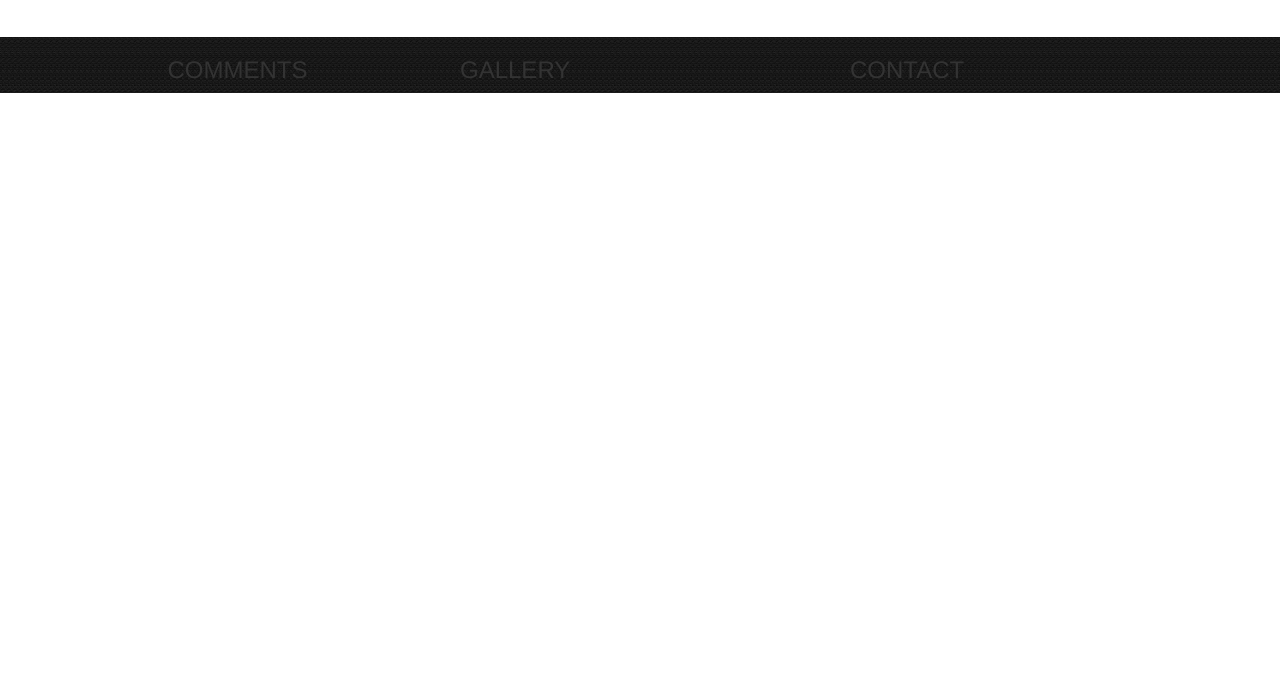
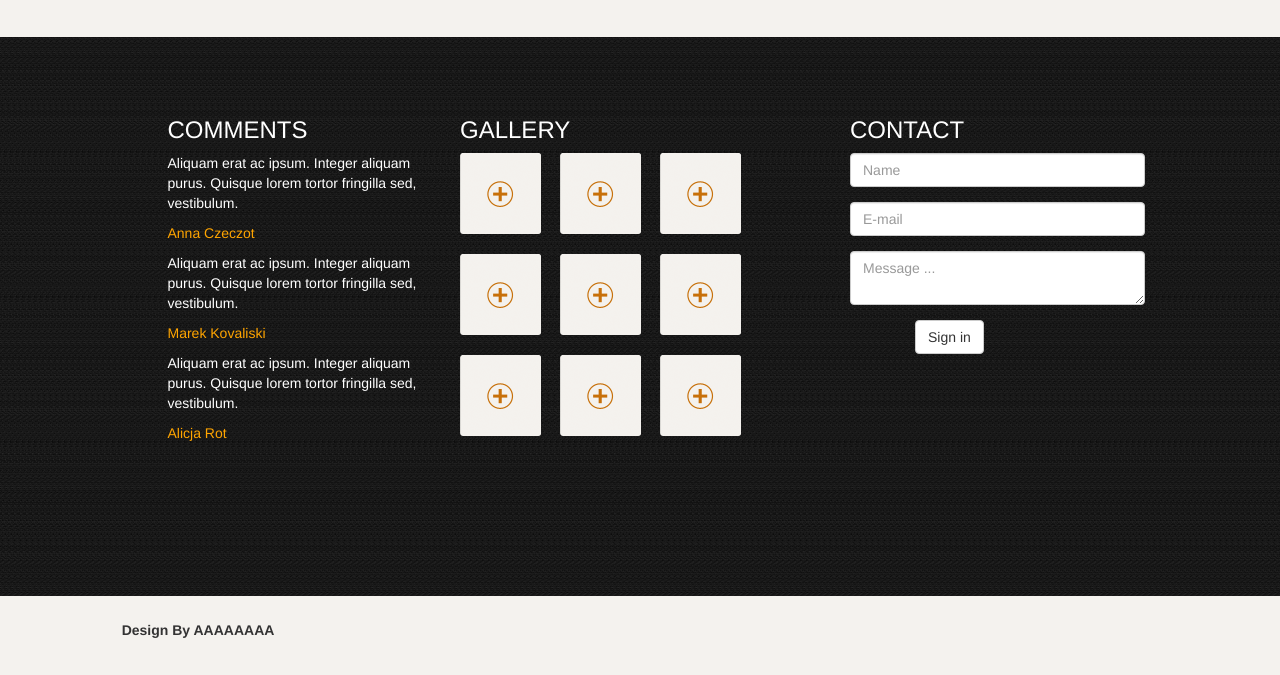
Before and after one commit to CasaMare/practice, a plain HTML site: page index.html in a window 1280 px wide. Shown: the part 1521-2196 px from the top of the page. Before the commit the page ends 1614 px from the top, so only its background shows below. Drawn offline with nearby package versions, Linux system fonts and the light colour scheme.

Commit message:
main site is ready

```diff
--- a/index.html
+++ b/index.html
@@ -103,12 +103,12 @@
                 <div class="row container-fluid button-page">
                     <div class="col-md-12">
                         <ul class="list-inline">
-                            <li><a href="#"><img class="img-responsive" src="img/first-page.jpg"/></a></li>
-                            <li><a href="#"><img class="img-responsive" src="img/second-page.jpg"/></a></li>
-                            <li><a href="#"><img class="img-responsive" src="img/third-page.jpg"/></a></li>
+                            <li><a href="#"><img class="img-responsive" src="img/1.png"/></a></li>
+                            <li><a href="#"><img class="img-responsive" src="img/2.png"/></a></li>
+                            <li><a href="#"><img class="img-responsive" src="img/3.png"/></a></li>
                             <li><a href="#"><h2>...</h2></a></li>
-                            <li><a href="#"><img class="img-responsive" src="img/first-page.jpg"/></a></li>
-                            <li><a href="#"><img class="img-responsive" src="img/arrow.jpg"/></a></li>
+                            <li><a href="#"><img class="img-responsive" src="img/8.png"/></a></li>
+                            <li><a href="#"><img class="img-responsive" src="img/arrow.png"/></a></li>
                         </ul>
                     </div>
                 </div>
@@ -170,19 +170,64 @@
 <!-----footer start------->
 <footer>
     <div class="container">
-        <div class="row">
+        <div class="row footer-container">
             <div class="col-md-3 col-md-offset-1">
                 <h3>COMMENTS</h3>
+                <p>Aliquam erat ac ipsum. Integer aliquam purus. Quisque lorem tortor fringilla sed, vestibulum.
+                <p class="link-color">Anna Czeczot</p></p>
+                <p>Aliquam erat ac ipsum. Integer aliquam purus. Quisque lorem tortor fringilla sed, vestibulum.
+                <p class="link-color">Marek Kovaliski</p></p>
+                <p>Aliquam erat ac ipsum. Integer aliquam purus. Quisque lorem tortor fringilla sed, vestibulum.
+                <p class="link-color">Alicja Rot</p></p>
             </div>
             <div class="col-md-4">
                 <h3>GALLERY</h3>
+                <a href="#"><img src="img/image3.png"/></a>
+                <a href="#"><img class="gallery-img" src="img/image3.png"/></a>
+                <a href="#"><img src="img/image3.png"/></a>
+                <a href="#"><img src="img/image3.png"/></a>
+                <a href="#"><img class="gallery-img" src="img/image3.png"/></a>
+                <a href="#"><img src="img/image3.png"/></a>
+                <a href="#"><img src="img/image3.png"/></a>
+                <a href="#"><img class="gallery-img"src="img/image3.png"/></a>
+                <a href="#"><img src="img/image3.png"/></a>
             </div>
             <div class="col-md-4">
                 <h3>CONTACT</h3>
+                <form class="form-horizontal" role="form">
+                    <div class="form-group">
+                        <div class="col-sm-10">
+                            <input type="text" class="form-control" id="inputName3" placeholder="Name">
+                        </div>
+                    </div>
+                    <div class="form-group">
+                        <div class="col-sm-10">
+                            <input type="email" class="form-control" id="inputEmail3" placeholder="E-mail">
+                        </div>
+                    </div>
+                    <div class="form-group">
+                        <div class="col-sm-10">
+                            <textarea class="form-control" id="inputMessage3" placeholder="Message ..."></textarea>
+                        </div>
+                    </div>
+
+                    <div class="form-group">
+                        <div class="col-sm-offset-2 col-sm-10">
+                            <button type="submit" class="btn btn-default">Sign in</button>
+                        </div>
+                    </div>
+                </form>
             </div>
         </div>
     </div>
 </footer>
+<div class="container-fluid">
+    <div class="row">
+        <div class="col-md-10 col-md-offset-1 copyright">
+            Design By AAAAAAAA
+        </div>
+    </div>
+</div>
 <!-----content end------->
 <!-- jQuery (necessary for Bootstrap's JavaScript plugins) -->
 <script src="https://ajax.googleapis.com/ajax/libs/jquery/1.11.3/jquery.min.js"></script>
--- a/style.css
+++ b/style.css
@@ -1,6 +1,10 @@
+body{
+    /*background-image: url("img/blog.jpg");*/
+    background-color:#f4f2ee;
+}
 /*-----header start-----*/
 header{
-    background-color:#191919;
+    background-image: url("img/Background.jpg");
 }
 .logo{
     margin-top:20px;
@@ -63,9 +67,22 @@ header{
 
 /*-----footer start-----*/
 footer{
-    background-image: url("img/footerBackground.jpg");
+    background-image: url("img/Background.jpg");
+    color:#FFF;
+}
+.footer-container{
+    padding-top:60px;
+    padding-bottom:140px;
+}
+.footer-container img{
+    margin-bottom:20px;
+}
+.gallery-img{
+    margin:0 15px;
+}
+.copyright{
+    font-weight: bold;
+    padding-top:24px;
+    padding-bottom:35px;
 }
 /*-----footer end-----*/
-body{
-    /*background-image: url("img/blog.jpg");*/
-}
```
Also changed, not shown: img/1.png (added), img/2.png (added), img/3.png (added), img/8.png (added), img/Background.jpg (renamed from img/footerBackground.jpg), img/arrow.png (added), img/image3.png (added), 1 other file.
